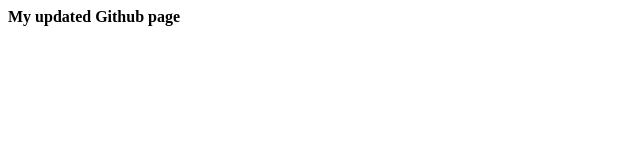
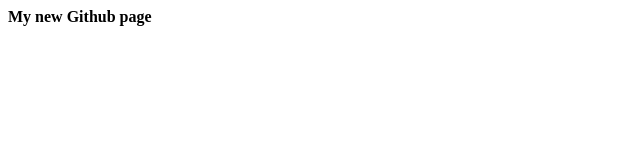
Before and after one commit to pranavparikh/arrow-sample-test, a plain HTML site: page index.html in a window 1280 px wide. Shown: the full height of the page, 0-640 px from the left. Drawn offline with Linux system fonts and the light colour scheme.

Commit message:
Update index.html

```diff
--- a/index.html
+++ b/index.html
@@ -1 +1 @@
-<b>My updated  Github page</b>
+<b>My new  Github page</b>
```
